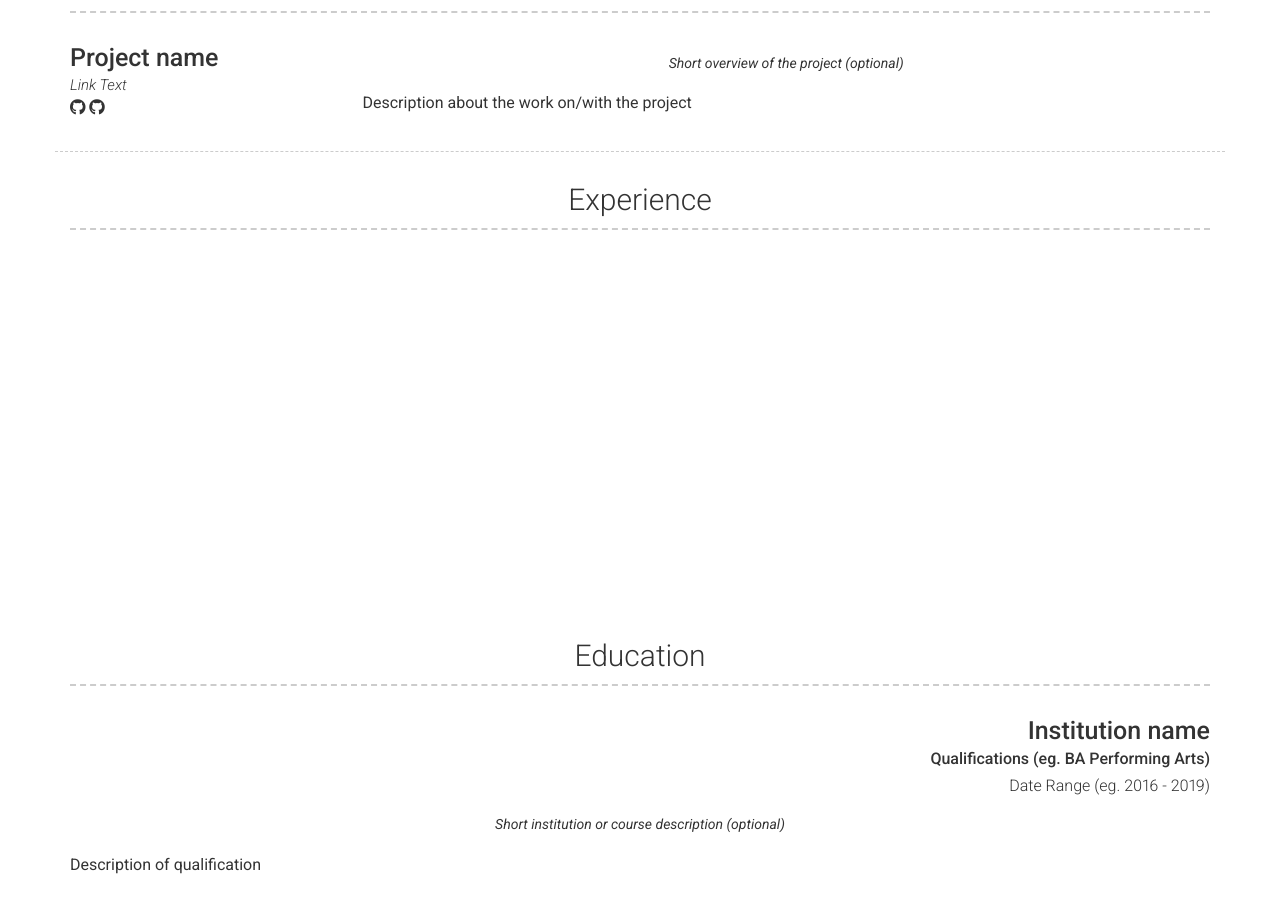
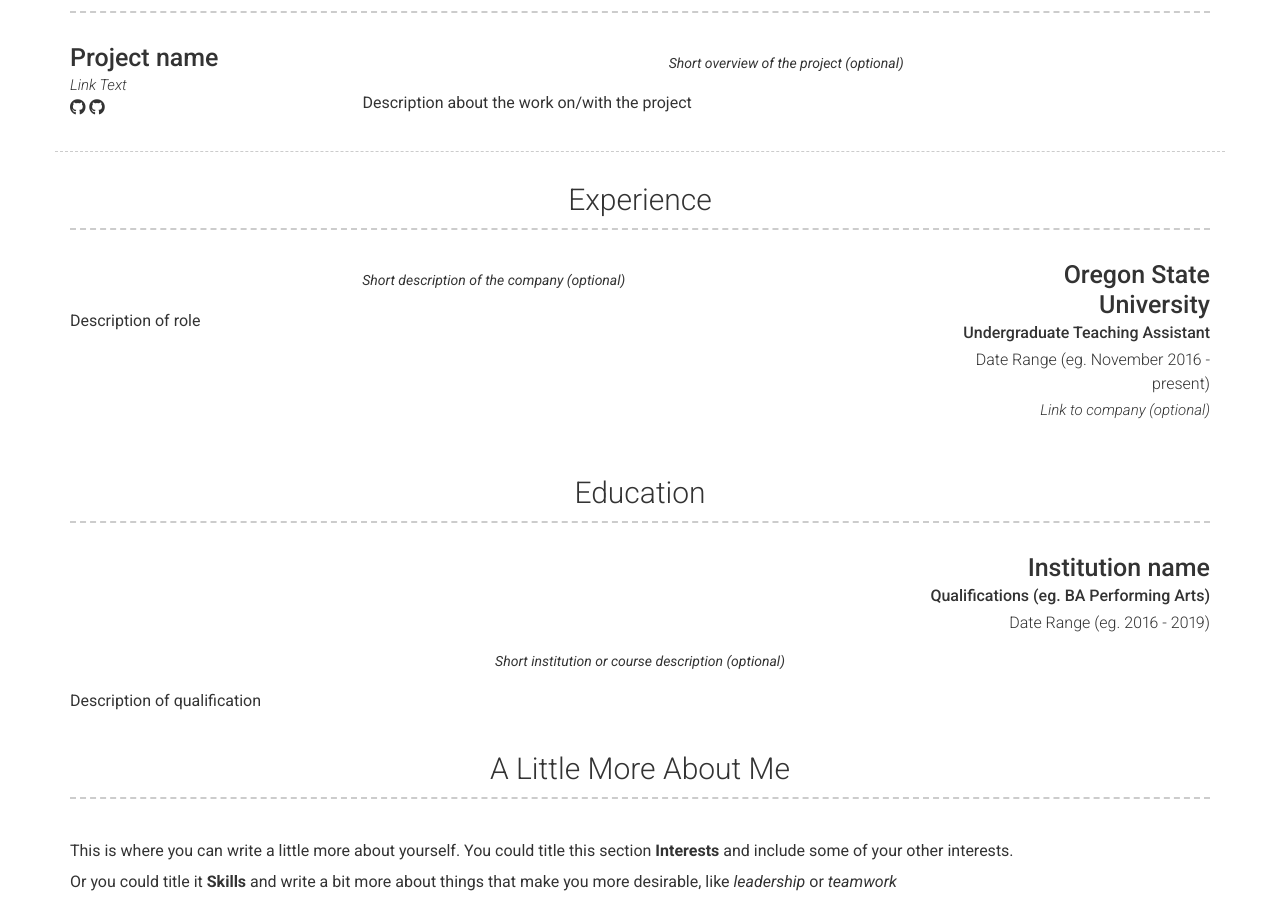
Before and after one commit to AustinJGreen333/AustinJGreen333.github.io, a Jekyll site: the page built from index.md, in a window 1280 px wide and 900 px high, scrolled down 995 px. Built offline with Jekyll 4.4.1, drawn with Linux system fonts in a browser that asks for light colours; nearby versions of some CDN libraries.

Commit message:
Profile info hotfix

```diff
--- a/_config.yml
+++ b/_config.yml
@@ -97,7 +97,7 @@ content:
         description: | # this will include new lines to allow paragraphs
           Description of role
     content:
-        layout: right
+      - layout: right
         title: Oregon State University
         sub_title: Undergraduate Teaching Assistant
         caption: Date Range (eg. November 2016 - present)
```
